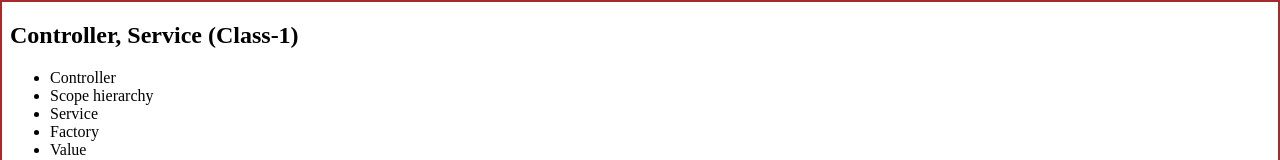
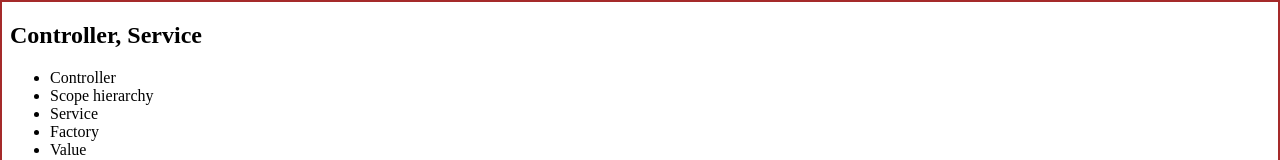
Before and after one commit to tasnim-reza/angularjs-class, a plain HTML site: page class-3-Controller Service/index.html in a window 1280 px wide. Shown: the top 160 px of the page. Drawn offline with Linux system fonts and the light colour scheme.

Commit message:
index.html

```diff
--- a/class-3-Controller Service/index.html
+++ b/class-3-Controller Service/index.html
@@ -13,7 +13,7 @@
 </head>
 <body>
 
-<h2>Controller, Service (Class-1)</h2>
+<h2>Controller, Service</h2>
 
 <ul>
     <li>
```
